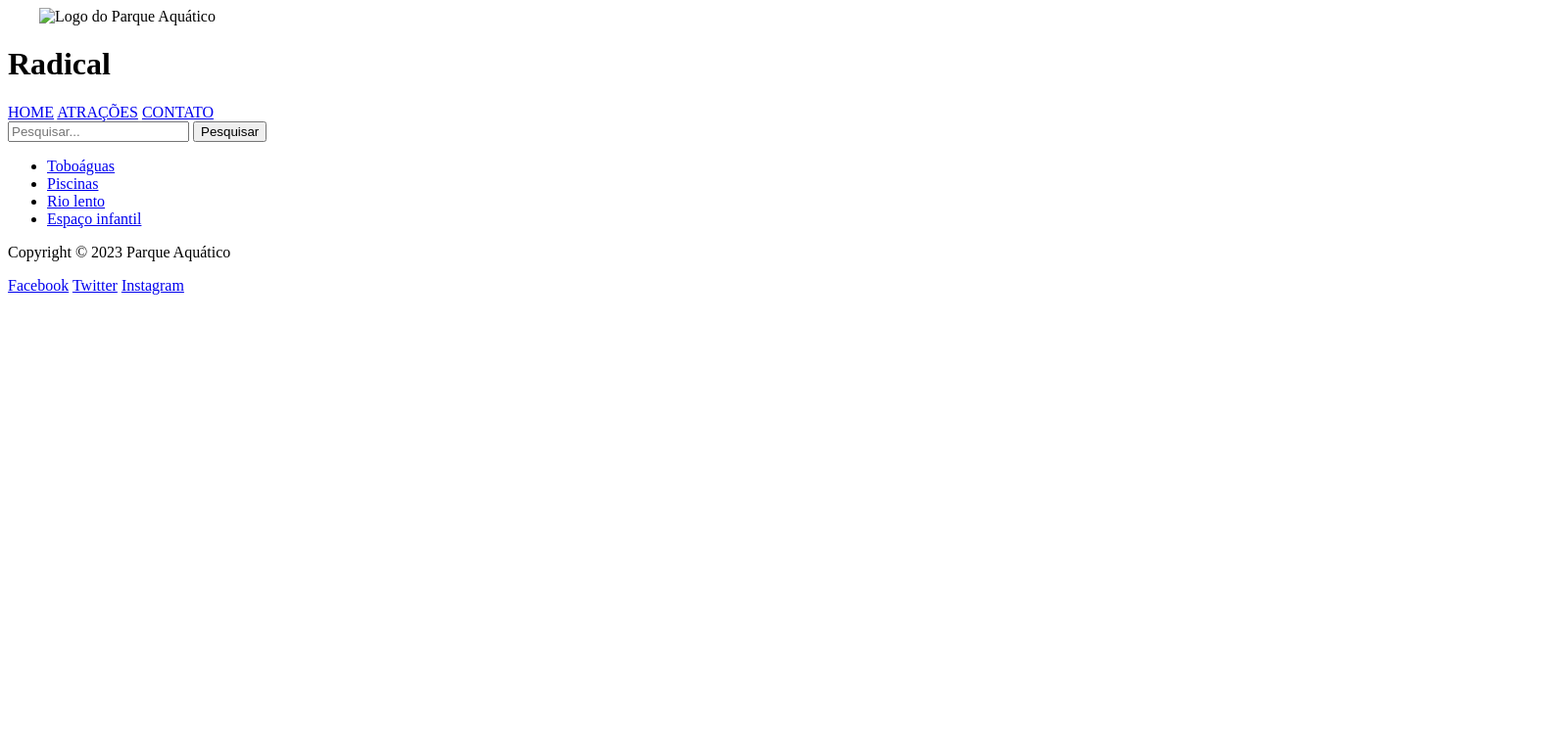
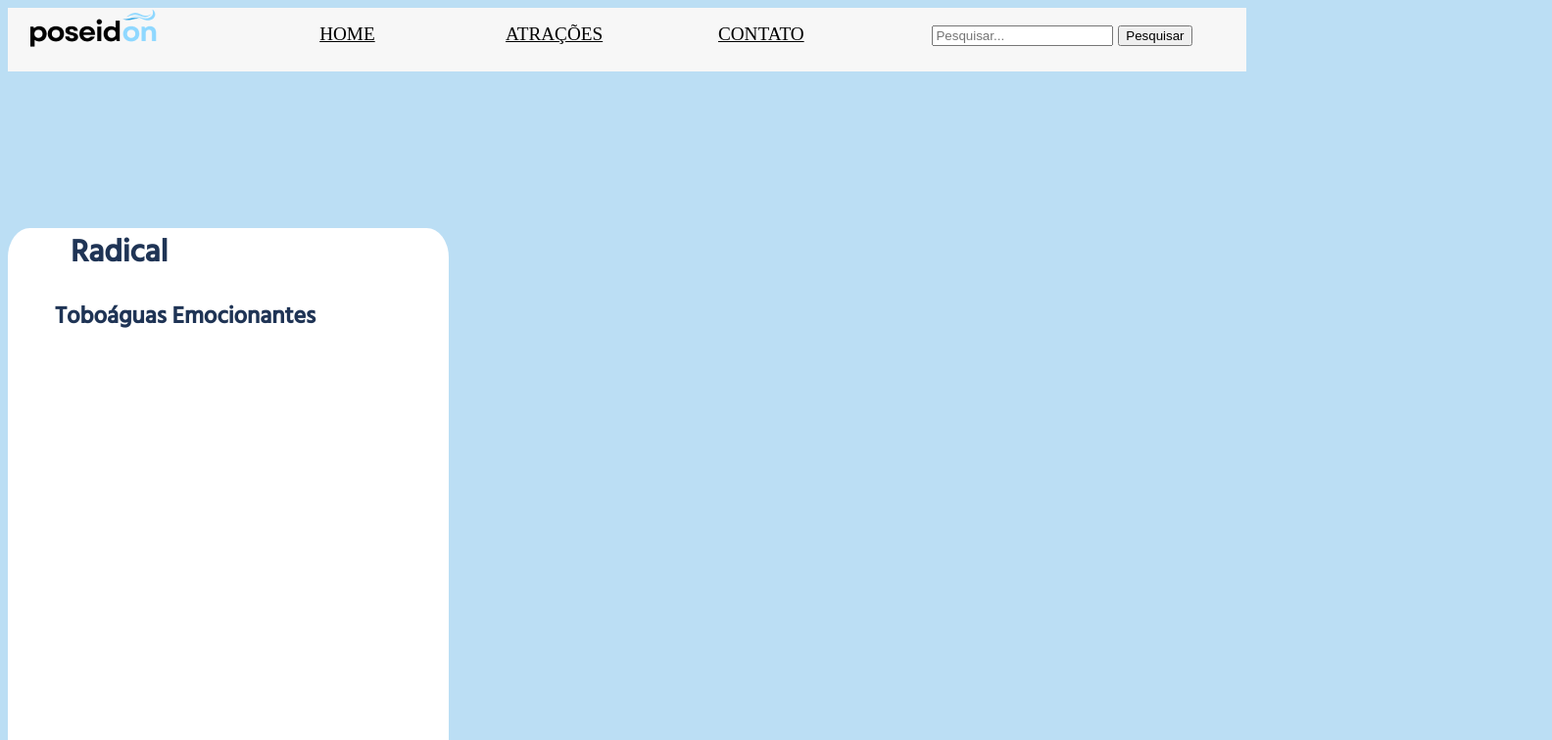
Before and after one commit to BiaMayumi/parqueAquatico, a plain HTML site: page radical.html in a window 1280 px wide. Shown: the top 756 px of the page at 98% size, 1584 px wide, since content can reach past the window. Drawn offline with Linux system fonts and the light colour scheme; files whose address does not match are found by name.

Commit message:
commit da bia

```diff
--- a/estilo1.css
+++ b/estilo1.css
@@ -1,8 +1,86 @@
-.header{
+
+@import url('https://fonts.googleapis.com/css2?family=Hind:wght@500&display=swap');
+
+
+
+    .logo{
+        width: 150px;
+}
+
+    .pesquisa{
+        width: 1000px;
+        margin-left: 30em;
+        position: absolute;
+        top: 3%;
+        font-size: 120%;
+        color: black;
+        text-align: center;
+    }
+
+
+    .home{
+        width: 1000px;
+        margin-left: -8em;
+        position: absolute;
+        top: 3%;
+        font-size: 120%;
+        color: black;
+        text-align: center;
 
 }
 
-.logo{
-    width: 200px;
+    .atracao{
+        width: 1000px;
+        margin-left: 3em;
+        position: absolute;
+        top: 3%;
+        font-size: 120%;
+        color: black;
+        text-align: center;
+}
+
+    .contato{
+
+    width: 1000px;
+    margin-left: 14em;
+    position: absolute;
+    top: 3%;
+    font-size: 120%;
+    color: black;
+    text-align: center;
+}
+
+    .quadrado1 {
+    width: 450px; /* Largura do retângulo */
+    height: 600px; /* Altura do retângulo */
+    background-color: white; /* Cor de fundo do retângulo */
+    border-radius: 5%;
+    margin-top: 10em;
+
+
+}
+
+    .imagem {
+        display: inline-block;
+
+    }
+
+
+
+header{
+      background-color: #F7F7F7;
+        width: 100%;
+        height: 65px;
+        align-items: center;
+
+}
+body{
+
+    background-color: #BBDEF4;
+}
+
+h1,h2{
+    color: #1F3455;
+    font-family: 'Hind', sans-serif;
     margin-left: 2em;
 }
--- a/index.css
+++ b/index.css
@@ -1,6 +1,5 @@
 .logo{
     width: 150px;
-
 }
 
 
--- a/radical.html
+++ b/radical.html
@@ -16,15 +16,20 @@
 
   <header>
     <div class="logo">
-    <img src="C:\xampp\htdocs\park\img\logo.jpg" alt="Logo do Parque Aquático">
+    <img src="C:\xampp\htdocs\parqueAquatico\imagens\logo.png" alt="logodoparqueaquatico">
     </div>
-    <h1>Radical</h1>
-    <!-- Links -->
-    <nav>
-      <a href="index.html">HOME</a>
-      <a href="atracoes.html">ATRAÇÕES</a>
-      <a href="contato.html">CONTATO</a>
-    </nav>
+
+
+    <br>
+    <br>
+        <a href="#" class="home">HOME</a>
+        <br>
+        <br>
+        <a href="#" class="atracao">ATRAÇÕES</a>
+        <br>
+        <br>
+        <a href="#" class="contato">CONTATO</a>
+
     <!-- Barra de pesquisa -->
     <div class="pesquisa">
       <input type="text" placeholder="Pesquisar...">
@@ -35,26 +40,16 @@
   <!-- ___________________________________________________________________ -->
   <!-- Destaques -->
 
-  <div class="quadrado 1">
-    <ul>
-      <li><a href="#">Toboáguas</a></li>
-      <li><a href="#">Piscinas</a></li>
-      <li><a href="#">Rio lento</a></li>
-      <li><a href="#">Espaço infantil</a></li>
-    </ul>
+  <div class="quadrado1">
+    <h1>Radical</h1>
+    <h2>Toboáguas Emocionantes</h2>
   </div>
 
-  <!-- ___________________________________________________________________ -->
-  <!-- Rodapé -->
 
-  <footer>
-      <p>Copyright &copy; 2023 Parque Aquático</p>
-      <div class="redes-sociais">
-        <a href="#">Facebook</a>
-        <a href="#">Twitter</a>
-        <a href="#">Instagram</a>
-      </div>
-    </footer>
+  <div class="imagem">
+  <img src="C:\xampp\htdocs\parqueAquatico\imagens\image 12.png">
+  </div>
+
 
 </body>
 </html>
```
Also changed, not shown: imagens/image 12.png (added).
